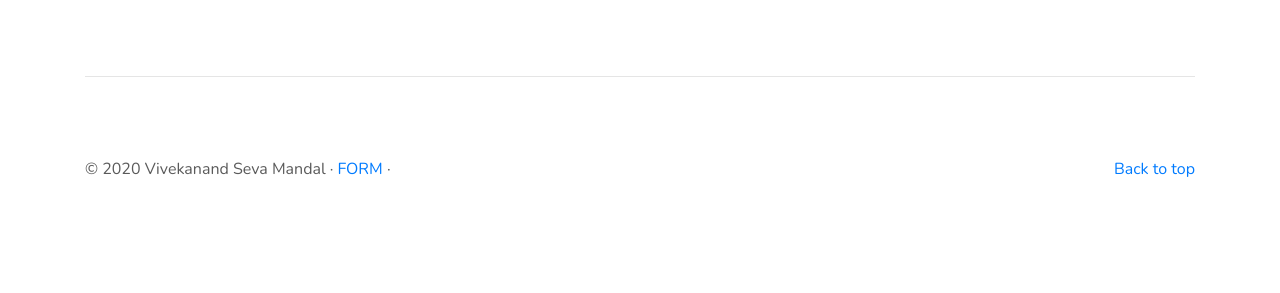
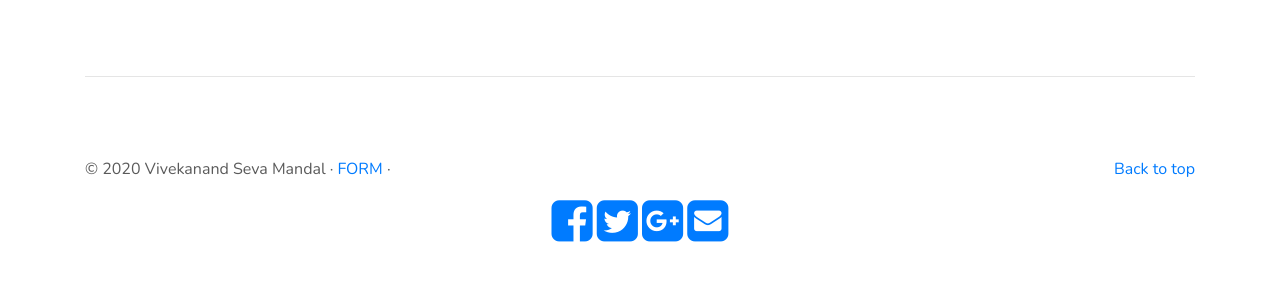
Before and after one commit to ameya18kulkarni/Ekamsat, a PHP site: page /index.php in a window 1280 px wide. Shown: the part 2870-3163 px from the top of the page. Before the commit the page ends 3047 px from the top, so only its background shows below. Run offline with PHP 8.4, Linux system fonts and the light colour scheme; some libraries are stand-ins or nearby versions.

Commit message:
Add files via upload

```diff
--- a/ekamsath/footer.php
+++ b/ekamsath/footer.php
@@ -8,7 +8,23 @@
 <script
   src="https://code.jquery.com/jquery-3.4.1.min.js"
   integrity="sha256-CSXorXvZcTkaix6Yvo6HppcZGetbYMGWSFlBw8HfCJo="
-  crossorigin="anonymous"></script>
+  crossorigin="anonymous">
+</script>
+
+  <section id="lab_social_icon_footer">
+<link href="//maxcdn.bootstrapcdn.com/font-awesome/4.1.0/css/font-awesome.min.css" rel="stylesheet">
+<div class="container">
+        <div class="text-center center-block ">
+                <a href="https://www.facebook.com/bootsnipp"><i id="social-fb" class="fa fa-facebook-square fa-3x social"></i></a>
+	            <a href="https://twitter.com/bootsnipp"><i id="social-tw" class="fa fa-twitter-square fa-3x social"></i></a>
+	            <a href="https://plus.google.com/+Bootsnipp-page"><i id="social-gp" class="fa fa-google-plus-square fa-3x social"></i></a>
+	            <a href="mailto:#"><i id="social-em" class="fa fa-envelope-square fa-3x social"></i></a>
+    </div>
+</div>
+</section>
+
+
+
 <script src="https://cdn.jsdelivr.net/npm/popper.js@1.16.0/dist/umd/popper.min.js" integrity="sha384-Q6E9RHvbIyZFJoft+2mJbHaEWldlvI9IOYy5n3zV9zzTtmI3UksdQRVvoxMfooAo" crossorigin="anonymous"></script>
 <script src="https://stackpath.bootstrapcdn.com/bootstrap/4.4.1/js/bootstrap.min.js" integrity="sha384-wfSDF2E50Y2D1uUdj0O3uMBJnjuUD4Ih7YwaYd1iqfktj0Uod8GCExl3Og8ifwB6" crossorigin="anonymous"></script>
 
```
